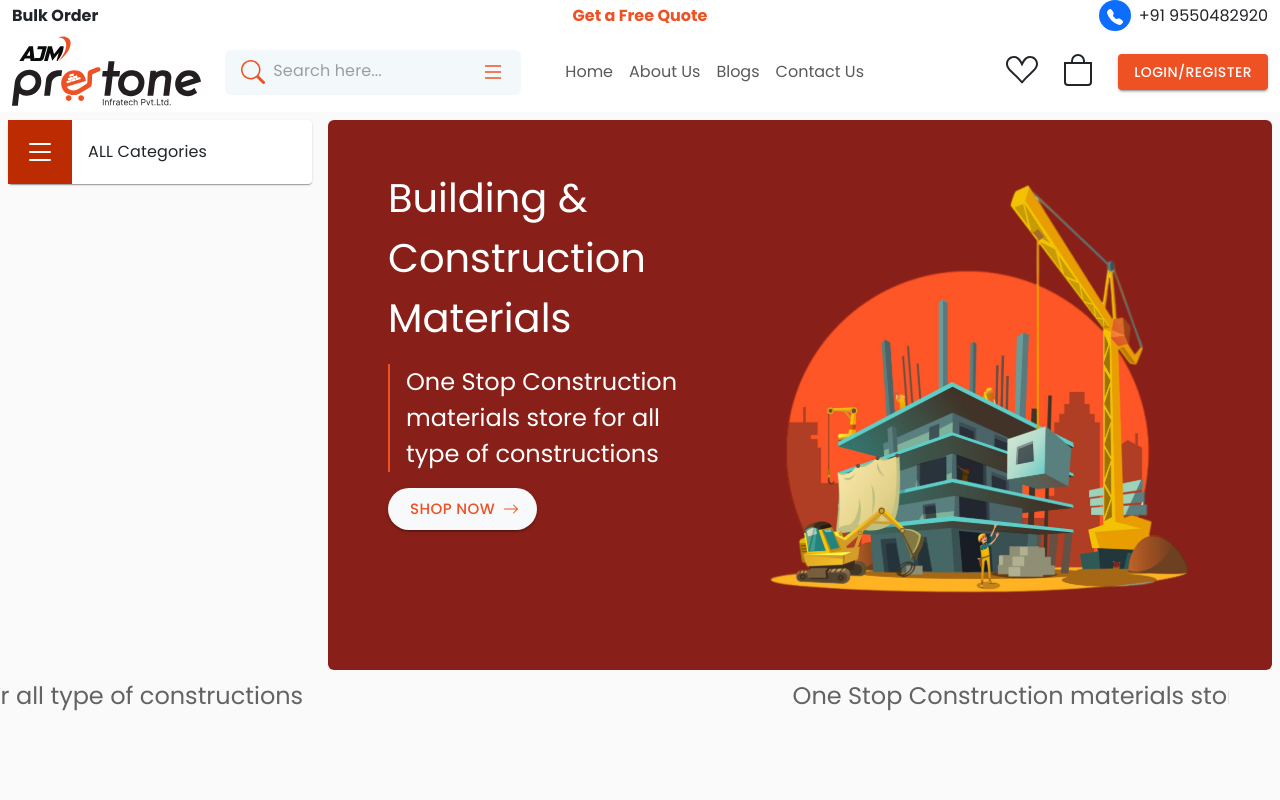
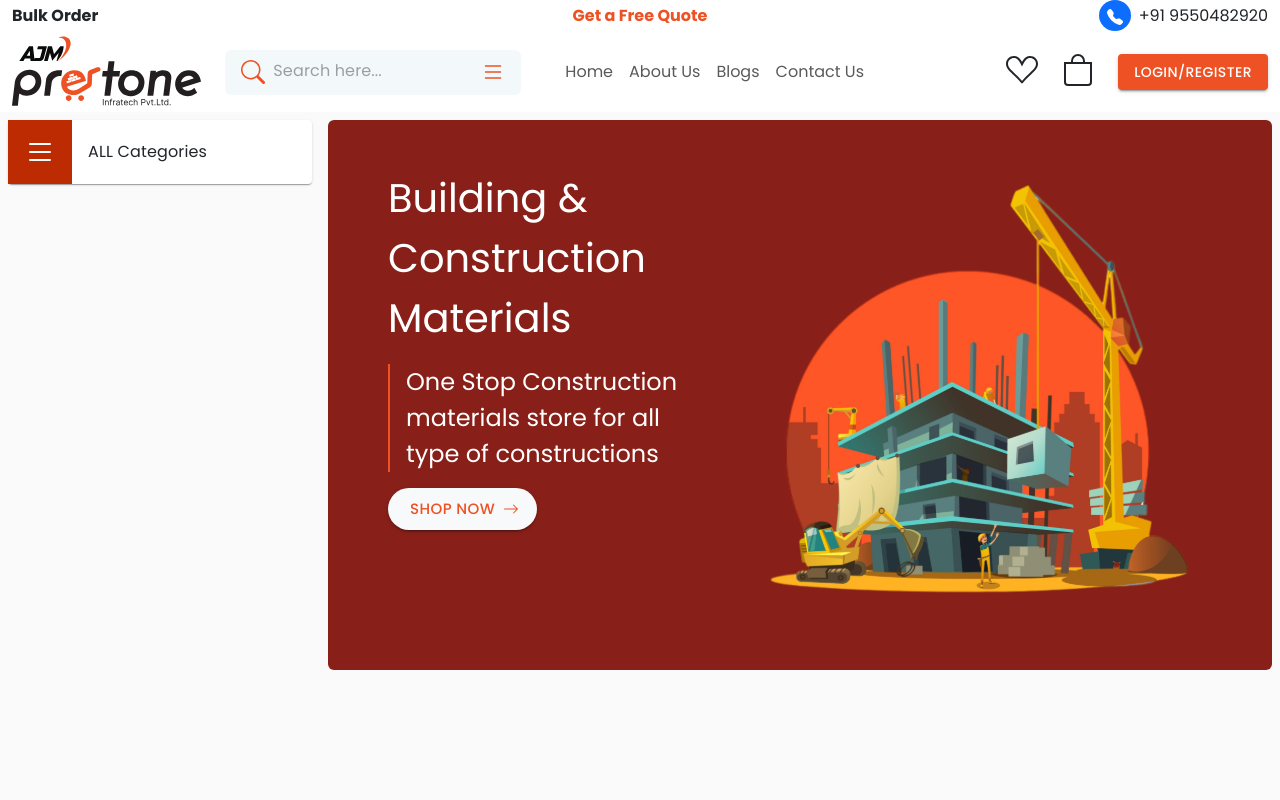
Before and after one commit to pvsaiganesh/AJM, a React (Vite) app: page / in a window 1280 px wide. Shown: the top 800 px of the page. Built offline with nearby package versions, Linux system fonts and the light colour scheme.

Commit message:
updated code

```diff
--- a/src/App.jsx
+++ b/src/App.jsx
@@ -21,6 +21,7 @@ const theme = createTheme({
 });
 function App() {
   return (
+    <div className="app">
       <ThemeProvider theme={theme}>
         <BrowserRouter>
           <Routes>
@@ -28,6 +29,7 @@ function App() {
           </Routes>
         </BrowserRouter>
       </ThemeProvider>
+    </div>
   );
 }
 
--- a/src/App.scss
+++ b/src/App.scss
@@ -5,7 +5,10 @@
   font-weight: 400;
   font-style: normal;
 }
-
+.app {
+  min-height: 100vh;
+  max-width: 100vw;
+}
 $master-color: #ee5124;
 $master-grey: #636363;
 $master-white: #fafafa;
--- a/src/components/Hero/Hero.jsx
+++ b/src/components/Hero/Hero.jsx
@@ -4,7 +4,6 @@ import Menu from "../Menu/Menu";
 import "./Hero.scss";
 import Row from "react-bootstrap/esm/Row";
 import Col from "react-bootstrap/esm/Col";
-import Tagline from "../Tagline/Tagline";
 
 const Hero = () => {
   return (
@@ -19,7 +18,6 @@ const Hero = () => {
           </Col>
         </Row>
       </Container>
-      <Tagline />
       {/* <p className="bg-white  pt-2 pb-2 text-center text-grey">
         One Stop Construction materials store for all type of constructions One
         Stop Construction materials store for all type of constructions{" "}
--- a/src/components/Main/Main.jsx
+++ b/src/components/Main/Main.jsx
@@ -1,9 +1,11 @@
 import Features from "../Features/Features";
+import Tagline from "../Tagline/Tagline";
 import Testimonial from "../Testimonial/Testimonial";
 
 const Main = () => {
   return (
     <div className="main">
+      <Tagline />
       <Features />
       <Testimonial />
     </div>
--- a/src/components/Tagline/Tagline.scss
+++ b/src/components/Tagline/Tagline.scss
@@ -1,6 +1,6 @@
 .scroll {
   position: relative;
-  width: 96vw;
+  max-width: 100vw;
   height: 5%;
   min-height: 25px;
   background-color: white;
@@ -11,7 +11,7 @@
   span {
     font-size: 24px;
     display: inline-block;
-    min-width: 100vw;
+    min-width: 100%;
     margin: 0;
     padding: 0;
     color: white;
@@ -28,7 +28,7 @@
   span {
     font-size: 24px;
     display: inline-block;
-    min-width: 100vw;
+    min-width: 100%;
     margin: 0;
     padding: 0;
     color: white;
```
Lines whose indentation alone changed are shown as unchanged.
